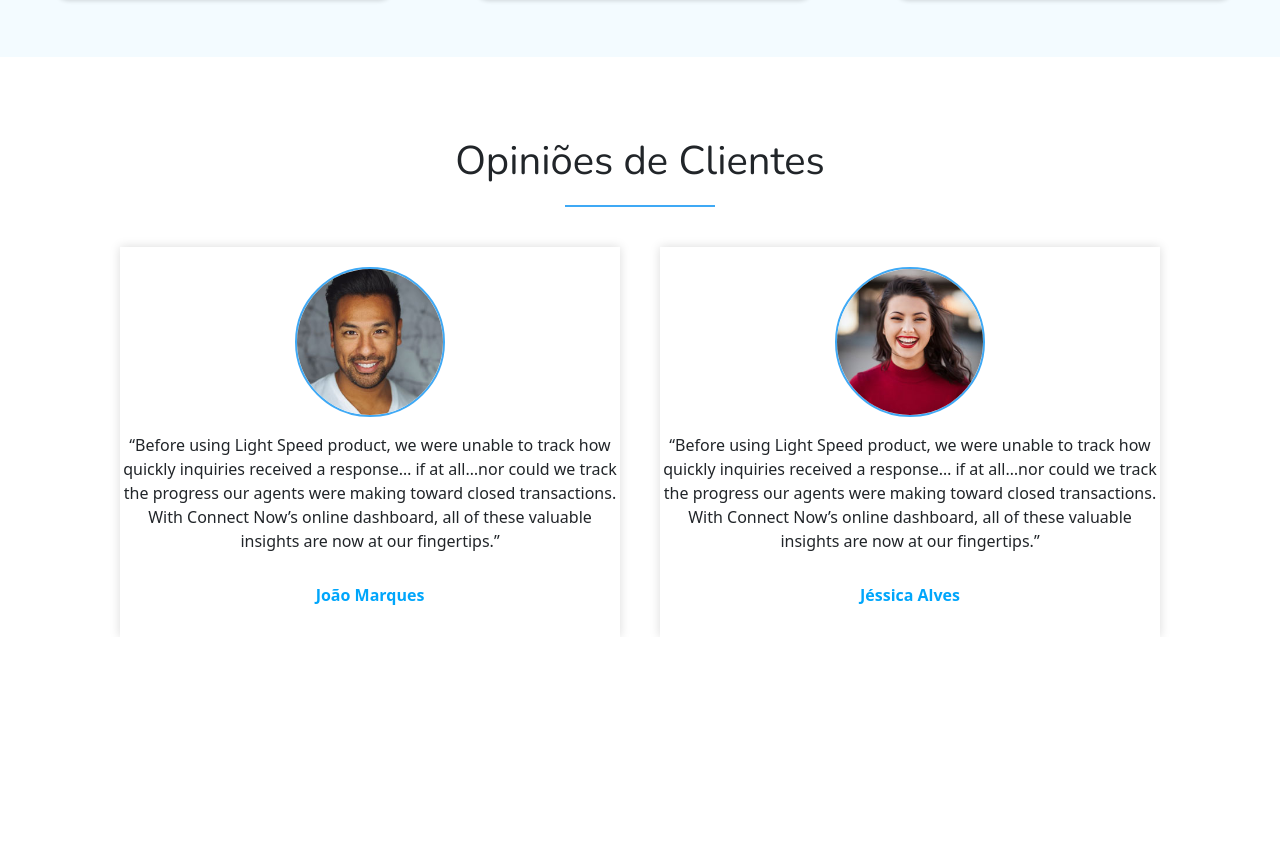
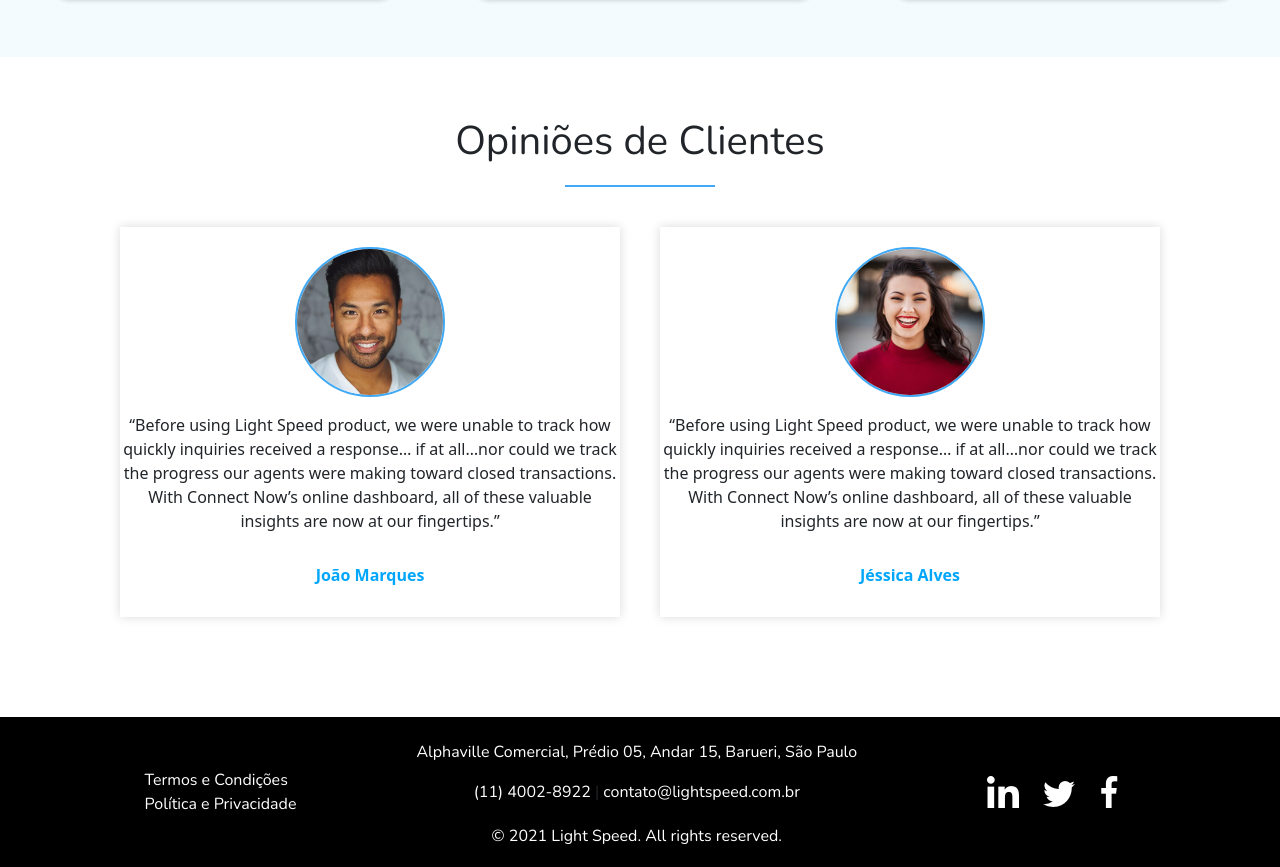
Before and after one commit to lucaspinheiromarques-zz/Projeto-1-Semestre-Facul, a plain HTML site: page site/index.html in a window 1280 px wide. Shown: the part 2133-3000 px from the top of the page. Before the commit the page ends 2770 px from the top, so only its background shows below. Drawn offline with nearby package versions, Linux system fonts and the light colour scheme.

Commit message:
update footer

```diff
--- a/site/index.html
+++ b/site/index.html
@@ -161,7 +161,23 @@
             </div>
         </section>
     </main>
-
+    <footer>
+        <section id="politicas">
+            <a href="#">Termos e Condições</a><br>
+            <a href="#">Política e Privacidade</a>
+        </section>
+        <section id="adress">
+            <p>Alphaville Comercial, Prédio 05, Andar 15, Barueri, São Paulo</p>
+            <a href="tel:+551140028922">(11) 4002-8922</a> |
+            <a href="mailto:contato@lightspeed.com.br">contato@lightspeed.com.br</a>
+            <p>&copy 2021 Light Speed. All rights reserved.</p>
+        </section>
+        <section id="social">
+            <a href="#"><img src="imagens/linkedin.png" alt="Linkedin"></a>
+            <a href="#"><img src="imagens/twitter.png" alt="Twitter"></a>
+            <a href="#"><img id="facebook" src="imagens/facebook.png" alt="Facebook"></a>
+        </section>
+    </footer>
     <script src="https://cdn.jsdelivr.net/npm/bootstrap@5.0.0-beta3/dist/js/bootstrap.bundle.min.js" integrity="sha384-JEW9xMcG8R+pH31jmWH6WWP0WintQrMb4s7ZOdauHnUtxwoG2vI5DkLtS3qm9Ekf" crossorigin="anonymous"></script>
 </body>
 </html>
--- a/site/style.css
+++ b/site/style.css
@@ -255,7 +255,7 @@ nav ul li a:hover {
 }
 
 #opinioes {
-    margin-top: 80px;
+    margin-top: 60px;
 }
 
 #div-opinioes {
@@ -308,6 +308,73 @@ nav ul li a:hover {
     color:#00A6FB;
     font-weight: bold;
     margin-bottom: 20px;
+}
+
+footer {
+    margin-top: 100px;
+    width: 100%;
+    height: 150px;
+    background-color: black;
+    display: flex;
+    justify-content: center;
+    align-items: center;
+    font-family: Nunito;
+}
+
+#politicas {
+    text-align: justify;
+}
+
+#politicas a {
+    text-decoration: none;
+    color: #fff;
+}
+
+#politicas a:hover {
+    color: #00A6FB
+}
+
+#adress {
+    text-align: center;
+    margin-left: 120px;
+    margin-right: 120px;
+}
+
+#adress p {
+    color: #fff;
+}
+
+#adress p:last-child {
+    margin-top: 20px;
+}
+
+#adress p:first-child {
+    margin-top: 20px;
+}
+
+#adress a {
+    text-decoration: none;
+    color: #fff;
+}
+
+#adress a:hover {
+    color: #3FA9F5
+}
+
+#social a {
+    text-decoration: none;
+}
+
+#social a img {
+    padding: 10px;
+}
+
+#social a img:hover{
+    background-color: #3FA9F5;
+}
+
+#facebook {
+    margin-left: -6px;
 }
 
 @media screen and (max-width: 520px){
```
Also changed, not shown: site/imagens/facebook.png (added), site/imagens/linkedin.png (added), site/imagens/twitter.png (added).
